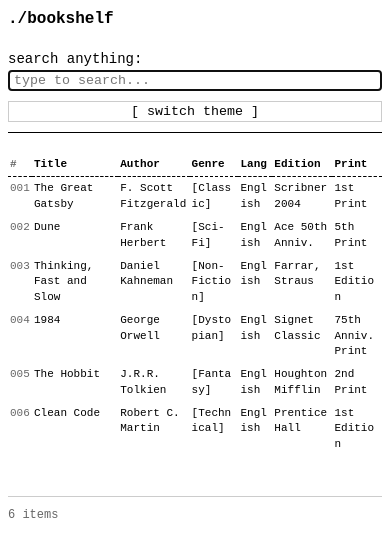
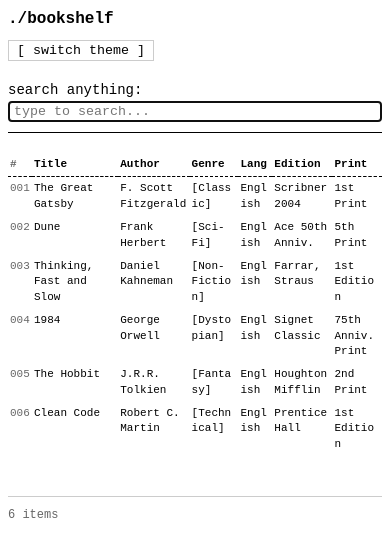
Before and after one commit to onur-ozkan/simple-bookshelf, a plain HTML site: page index.html in a window 390 px wide. Drawn offline with Linux system fonts and the light colour scheme.

Commit message:
move [ swith theme ] button
Signed-off-by: Onur Özkan <work@onurozkan.dev>

```diff
--- a/index.html
+++ b/index.html
@@ -13,14 +13,16 @@
 
 <body>
 
-    <h1>./bookshelf</h1>
+    <div class="page-header">
+        <h1>./bookshelf</h1>
+        <button onclick="switchTheme()" class="theme-btn">[ switch theme ]</button>
+    </div>
 
     <div class="controls">
         <div class="search-box">
             <label>search anything: </label>
             <input type="text" id="search-input" placeholder="type to search..." autofocus>
         </div>
-        <button onclick="switchTheme()" class="theme-btn">[ switch theme ]</button>
     </div>
 
     <table>
--- a/style.css
+++ b/style.css
@@ -45,7 +45,15 @@
 h1 {
     font-size: 16px;
     font-weight: bold;
-    margin: 0 0 20px 0;
+    margin: 0;
+}
+
+.page-header {
+    display: flex;
+    justify-content: space-between;
+    align-items: center;
+    gap: 20px;
+    margin-bottom: 20px;
 }
 
 .controls {
@@ -223,6 +231,12 @@
         margin: 0.5rem;
     }
 
+    .page-header {
+        flex-direction: column;
+        align-items: flex-start;
+        gap: 10px;
+    }
+
     .controls {
         flex-direction: column;
         align-items: stretch;
```
